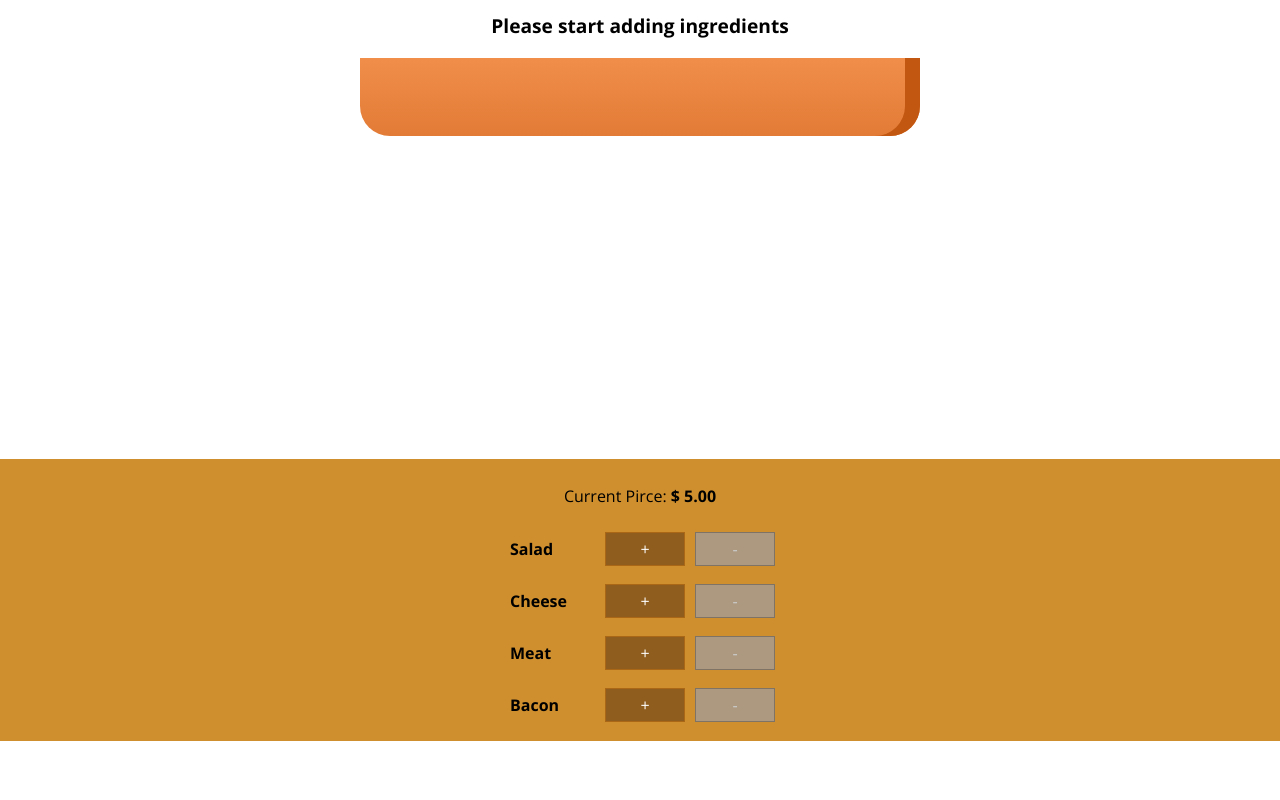
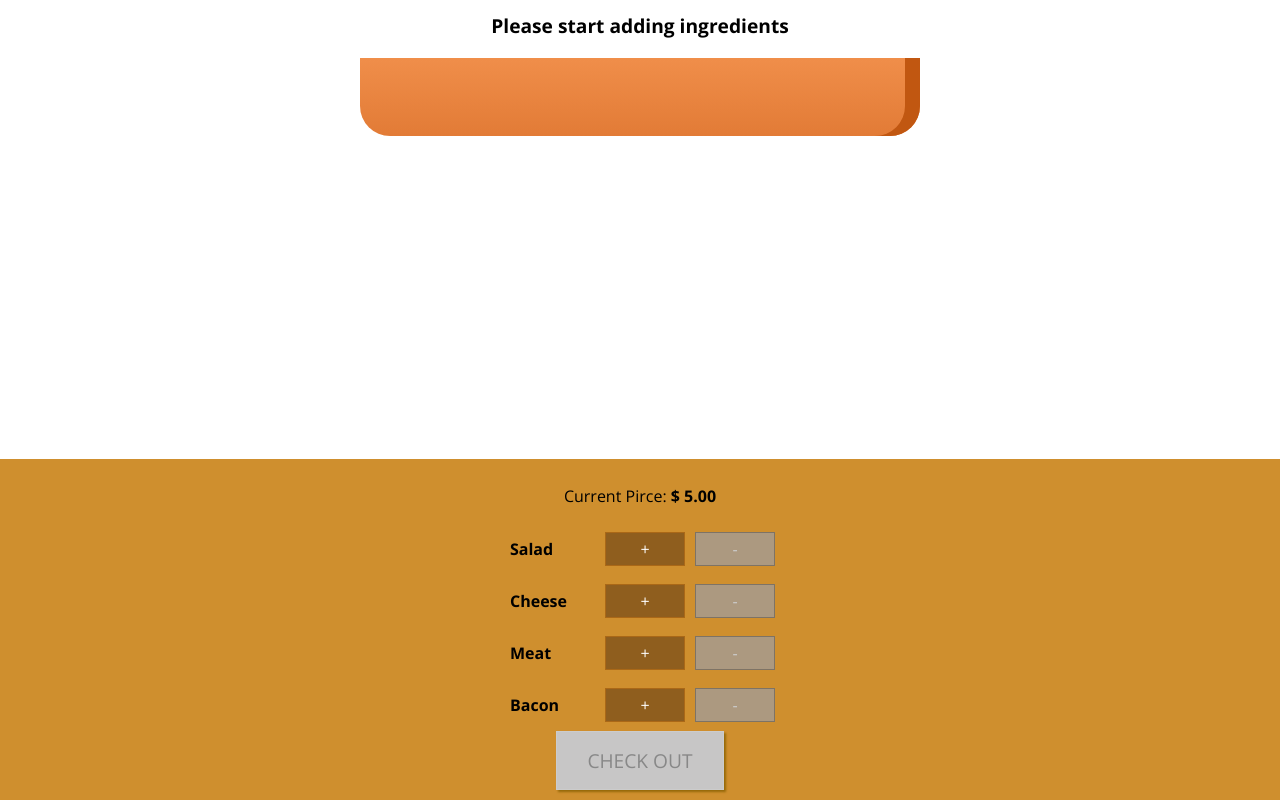
Before and after one commit to pengfeiye/Burger_Builder, a React app: page / in a window 1280 px wide. Shown: the part 179-979 px from the top of the page. Before the commit the page ends 920 px from the top, so only its background shows below. Built offline with nearby package versions, Linux system fonts and the light colour scheme.

Commit message:
Checkout button added and purchasable logic added

```diff
--- a/src/components/Burger/BuildControl/BuildControl.css
+++ b/src/components/Burger/BuildControl/BuildControl.css
@@ -8,3 +8,45 @@
   margin: auto;
   padding: 10px 0;
 }
+
+
+.OrderButton {
+    background-color: #DAD735;
+    outline: none;
+    cursor: pointer;
+    border: 1px solid #966909;
+    color: #966909;
+    font-family: inherit;
+    font-size: 1.2em;
+    padding: 15px 30px;
+    box-shadow: 2px 2px 2px #966909;
+}
+
+.OrderButton:hover, .OrderButton:active {
+    background-color: #A0DB41;
+    border: 1px solid #966909;
+    color: #966909;
+}
+
+.OrderButton:disabled {
+    background-color: #C7C6C6;
+    cursor: not-allowed;
+    border: 1px solid #ccc;
+    color: #888888;
+}
+
+.OrderButton:not(:disabled) {
+    animation: enable 0.3s linear;
+}
+
+@keyframes enable {
+    0% {
+        transform: scale(1);
+    }
+    60% {
+        transform: scale(1.1);
+    }
+    100% {
+        transform: scale(1);
+    }
+}
--- a/src/components/Burger/BuildControl/BuildControl.js
+++ b/src/components/Burger/BuildControl/BuildControl.js
@@ -19,6 +19,7 @@
         minus={()=>props.ingredientDeleted(control.type)}
         disabled={props.disabled[control.type]} />
     ))}
+    <button className={classes.OrderButton} disabled={!props.purchasable}>CHECK OUT</button>
   </div>
 )
 
--- a/src/containers/BurgerBuilder/BurgerBuilder.js
+++ b/src/containers/BurgerBuilder/BurgerBuilder.js
@@ -20,7 +20,26 @@
         cheese: 0,
         meat:0
       },
-      totalPrice: 5
+      totalPrice: 5,
+      purchasable: false
+  }
+
+  updatePurchasableState = (ig) =>{
+    const ingredients = {
+      ...ig
+    }
+    // let sum = 0
+    //
+    // for(let key in ingredients)={
+    //   sum += ingredients[key]
+    // }
+    const sum = Object.keys(ingredients)
+                .map(ingredientKey => {
+                  return ingredients[ingredientKey]
+                })
+                .reduce((sum,curr)=> {return sum + curr}, 0);
+    console.log(sum)
+    this.setState({purchasable:sum>0})
   }
 
   addIngredientHandler = (type) => {
@@ -34,8 +53,10 @@
 
     this.setState({
       ingredients: updatedIngredients,
-      totalPrice: newPrice
+      totalPrice: newPrice,
     })
+
+    this.updatePurchasableState(updatedIngredients);
 
   };
 
@@ -51,10 +72,13 @@
 
     const newPrice = this.state.totalPrice - INGREDIENT_PRICES[type]
 
+
     this.setState({
       ingredients: updatedIngredients,
       totalPrice: newPrice
     })
+
+    this.updatePurchasableState(updatedIngredients)
   }
 
   render () {
@@ -72,6 +96,7 @@
           ingredientAdded={this.addIngredientHandler}
           ingredientDeleted={this.deleteIngredientHandler}
           disabled={disableInfo}
+          purchasable={this.state.purchasable}
           price={this.state.totalPrice}/>
       </Aux>
     )
```
